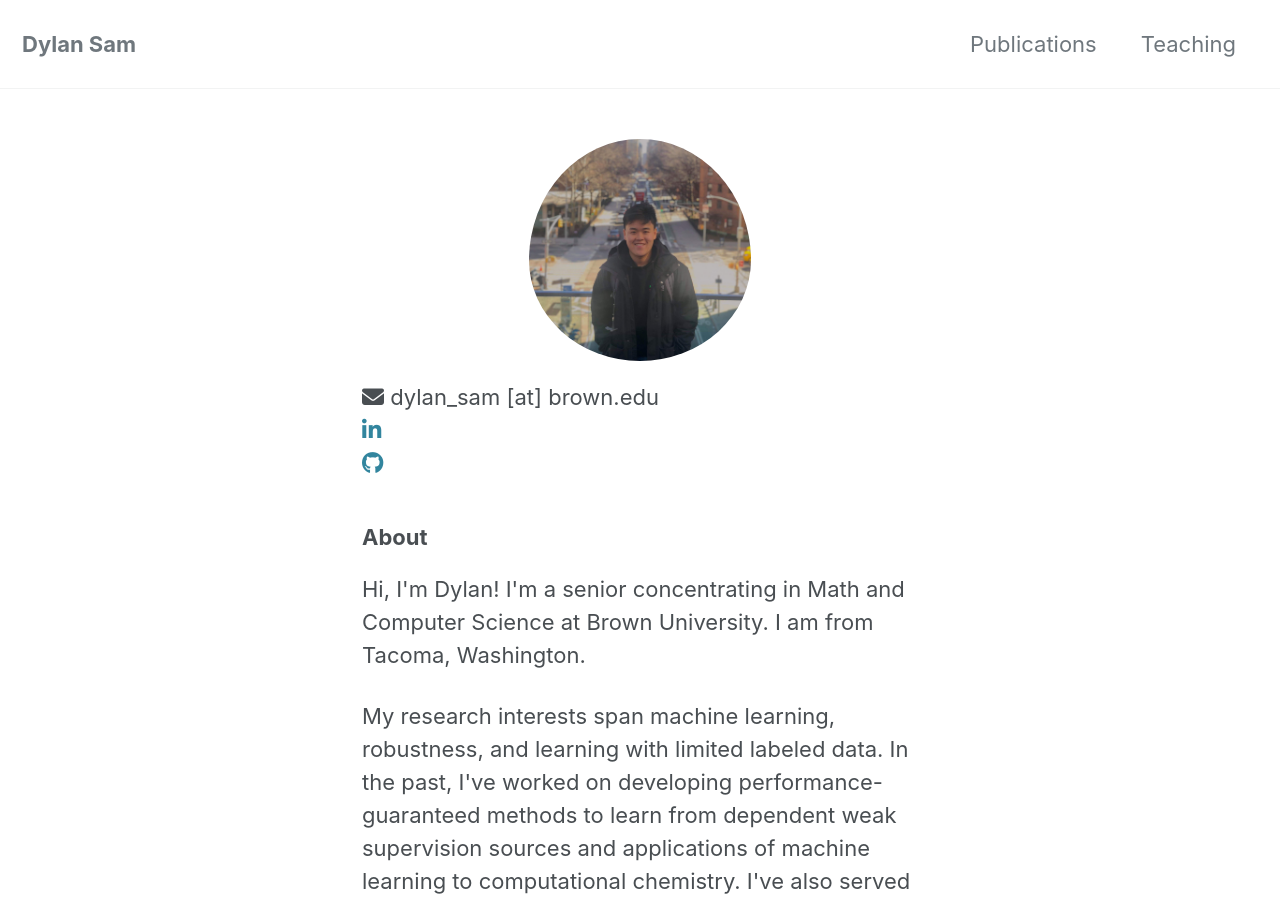
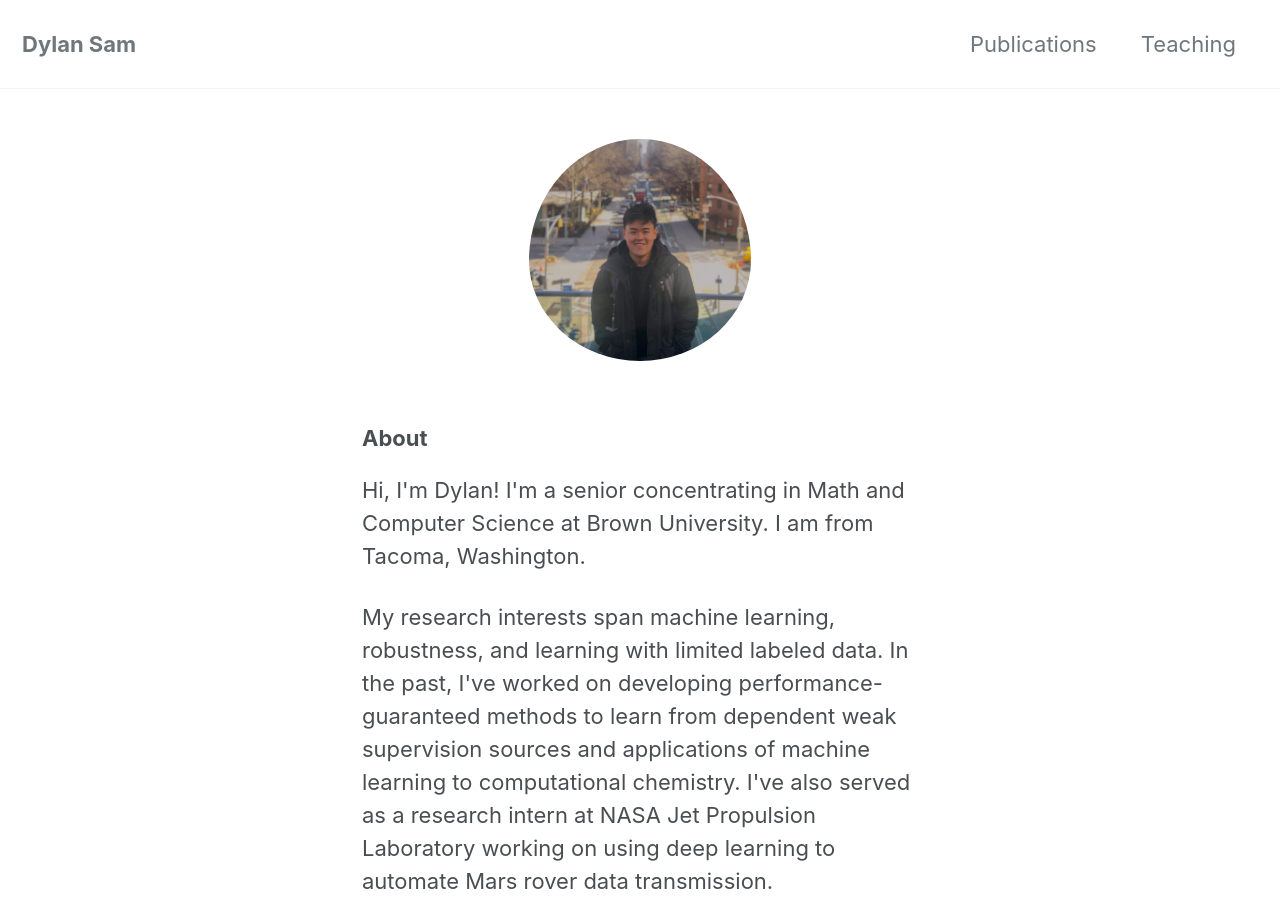
Before and after one commit to dsam99/dsam99.github.io, a Jekyll site: the page built from index.md, in a window 1280 px wide and 900 px high. Built offline with Jekyll 4.4.1, drawn with Linux system fonts in a browser that asks for light colours; cached includes are drawn as plain includes; nearby versions of some CDN libraries; a style sheet for code colours, icons or effects is not loaded.

Commit message:
fix footer?

```diff
--- a/_includes/footer/custom.html
+++ b/_includes/footer/custom.html
@@ -3,16 +3,19 @@
 
 <div class="footer">
 
-    <!-- Email -->
-    <!-- <p><i class="fa fa-envelope" aria-hidden="true"></i> dylansam (at) andrew.cmu.edu</p> -->
-    <p><i class="fa fa-envelope" aria-hidden="true"></i> dylan_sam (at) brown.edu</p>
 
-    <!-- Google Scholar -->
-    <p><i class="ai ai-google-scholar-square"></i><a href="https://scholar.google.com/citations?user=43ffAwcAAAAJ&hl=en"> Google Scholar</a></p>
-    <!-- LinkedIn -->
-    <p><i class="fab fa-linkedin-in" aria-hidden="true"></i><a href="https://www.linkedin.com/in/dylan-sam/"> LinkedIn</a></p>
-    <!-- Github -->
-    <p><i class="fab fa-github" aria-hidden="true"></i><a href="https://github.com/dsam99">Github</a></p>
+    <p>
+	    <!-- Email -->
+	    <!-- <i class="fa fa-envelope" aria-hidden="true"></i> dylansam (at) andrew.cmu.edu</p> -->
+    	<i class="fa fa-envelope" aria-hidden="true"></i> dylan_sam (at) brown.edu &nbsp;
+	    <!-- Google Scholar -->
+	    <i class="ai ai-google-scholar-square"></i><a href="https://scholar.google.com/citations?user=43ffAwcAAAAJ&hl=en"> Google Scholar</a> &nbsp;
+	    <!-- LinkedIn -->
+	    <i class="fab fa-linkedin-in" aria-hidden="true"></i><a href="https://www.linkedin.com/in/dylan-sam/"> LinkedIn</a> &nbsp;
+	    <!-- Github -->
+	    <i class="fab fa-github" aria-hidden="true"></i><a href="https://github.com/dsam99">Github</a> &nbsp;
+
+    </p>
 
 </div>
 <!-- end custom footer snippets -->
--- a/_layouts/default.html
+++ b/_layouts/default.html
@@ -30,12 +30,12 @@
       </div>
     {% endif %}
 
-  <!--   <div id="footer" class="page__footer">
+    <div id="footer" class="page__footer">
       <footer>
         {% include footer/custom.html %}
         {% include_cached footer.html %}
       </footer>
-    </div> -->
+    </div>
 
     {% include scripts.html %}
 
--- a/_layouts/home.html
+++ b/_layouts/home.html
@@ -7,13 +7,6 @@ layout: default
 <div class="about">
 
 	<img class="headshot" src="{{ url }}/assets/img/ny_pic.jpg" alt="headshot" border-radius=50%>
-
-	<div id="itemSelector">
-	    <div class="item"><i class="fa fa-envelope" aria-hidden="true"></i> dylan_sam [at] brown.edu</div>
-	    <div class="item"><a href="https://scholar.google.com/citations?user=43ffAwcAAAAJ&hl=en"><i class="ai ai-google-scholar-square"></i></a></div>
-	    <div class="item"><a href="https://www.linkedin.com/in/dylan-sam/"><i class="fab fa-linkedin-in" aria-hidden="true"></i></a></div>
-	    <div class="item"><a href="https://github.com/dsam99"><i class="fab fa-github" aria-hidden="true"></i></a></div>
-	</div>
 
 	<h3>About</h3>
 
```
